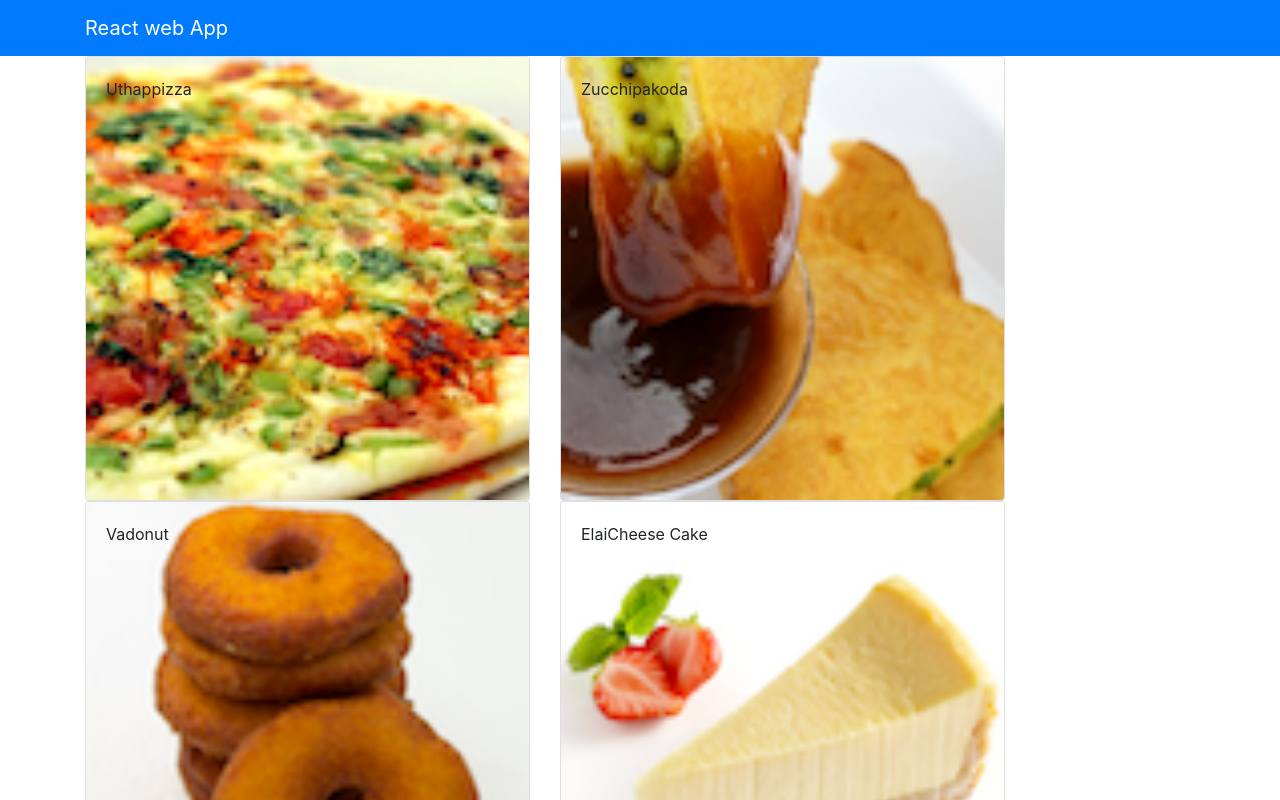
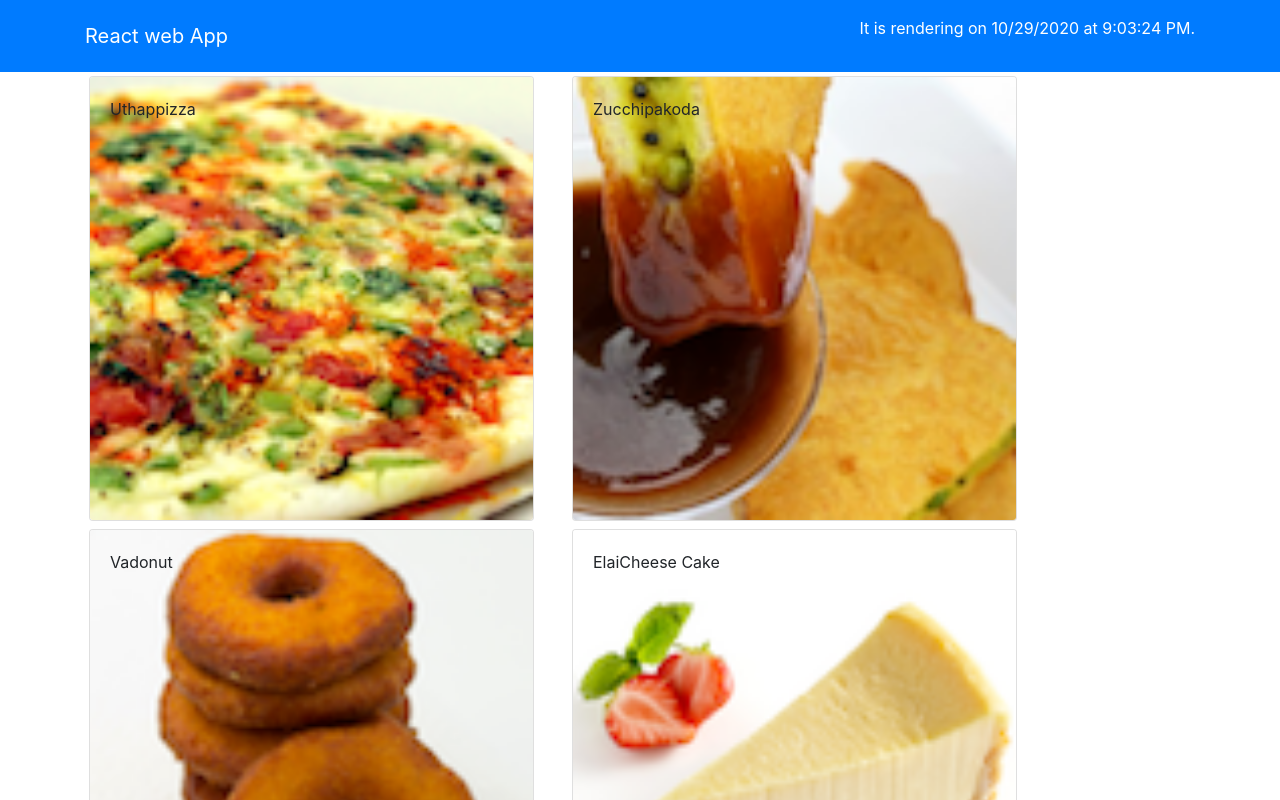
Before and after one commit to yogesh-kansal/front-end-web, a React (Create React App) app in the folder confusion/: page / in a window 1280 px wide. Shown: the top 800 px of the page. Built offline with nearby package versions, Linux system fonts and the light colour scheme.

Commit message:
added child component

```diff
--- a/confusion/src/App.js
+++ b/confusion/src/App.js
@@ -1,9 +1,10 @@
 import React, {Component } from 'react';
 //import logo from './logo.svg';
-import { Navbar, NavbarBrand } from 'reactstrap';
+import { Navbar, NavbarBrand, NavbarText } from 'reactstrap';
 import Menu from './components/menucomp';
 import './App.css';
 import Dishes from './shared/dishes';
+import Clock from './components/Clock'
 
 class App extends Component {
   constructor(props) {
@@ -21,7 +22,9 @@ class App extends Component {
         <Navbar dark color="primary">
           <div className="container">
             <NavbarBrand href="#">React web App</NavbarBrand>
-
+    <NavbarText className="text-white">
+      <Clock />
+    </NavbarText>
           </div>
         </Navbar>
 
@@ -30,8 +33,10 @@ class App extends Component {
       </div>
     );
   }
+
+
+
 }
-
 
 
 /*
--- /dev/null
+++ b/confusion/src/components/Clock.js
@@ -0,0 +1,26 @@
+//const { Component } = require("react")
+
+import React, { Component } from 'react';
+
+class Clock extends Component {
+    constructor(props) {
+        super(props);
+
+        this.state= {
+            date:new Date()
+        };
+    }
+
+    render() {
+        return(
+            <div>
+                <p>It is rendering on {this.state.date.toLocaleDateString()} at {this.state.date.toLocaleTimeString()}.</p>
+            </div>
+        );
+
+    }
+
+}
+
+
+export default Clock;
--- /dev/null
+++ b/confusion/src/components/dishDetails.js
@@ -0,0 +1,51 @@
+import React, { Component } from 'react';
+import { Card, CardImg, CardText, CardBody, CardTitle } from 'reactstrap';
+
+class Dishdetail extends Component {
+    constructor(props) {
+        super(props);
+
+        this.state= {
+            date:new Date()
+        };
+    }
+
+    render() {
+        if(this.props.dishdetail != null) {
+            return(
+                <div className="row">
+                    <div className="col-12 col-md-5 m-1">
+                    <Card>
+                            <CardImg width="40%" src={this.props.dishdetail.image} alt={this.props.dishdetail.name} />
+                            <CardBody>
+                                <CardTitle>{this.props.dishdetail.name}</CardTitle>
+                                <CardText>{this.props.dishdetail.description}</CardText>
+                            </CardBody>
+                        </Card>
+                    </div>
+                    <div className="col-12 col-md-5 m-1">
+                        <Card>
+                            <CardTitle>Comments</CardTitle>
+                            {this.props.dishdetail.comments.map((comment) => {
+                                return(
+                                <div key={comment.id}>
+                                    <CardText className="ml-2">{comment.comment}</CardText>
+                                    <CardText className="ml-2">--{comment.author}, {comment.date}{<br></br>} {<br></br>}</CardText>
+                                </div>
+                                );
+                            })}
+                        </Card>
+
+                    </div>
+
+                </div>
+            );
+        }
+        else {
+            return(<div></div>);
+        }
+    }
+}
+
+
+export default Dishdetail;
--- a/confusion/src/components/menucomp.js
+++ b/confusion/src/components/menucomp.js
@@ -1,11 +1,13 @@
 //const { Component } = require("react");
 
 import React, {Component} from 'react';
-import { Card, CardImg, CardImgOverlay, CardText, CardBody, CardTitle } from 'reactstrap';
+import { Card, CardImg, CardImgOverlay, CardTitle } from 'reactstrap';
+import Dishdetail from './dishDetails';
 
 class Menu extends Component {
     constructor(props)
     {
+        console.log('cons. Did called');
         super(props);
 
         this.state= {
@@ -14,12 +16,18 @@ class Menu extends Component {
 
 
     }
+    componentDidMount() {
+        console.log('Did called');
+    }
+    componentWillMount() {
+        console.log('will called');
+    }
 
     onDishSelect(dish) {
         this.setState({selectedDish: dish});
     }
 
-    renderDish(dish) {
+    /*renderDish(dish) {
         if(dish != null) {
             return(
                 <Card>
@@ -35,12 +43,14 @@ class Menu extends Component {
         else {
             return(<div></div>);
         }
-    }
+
+    }*/
     render() {
+        console.log('render Did called');
 
         const menu= this.props.dishes.map((dish) => {
             return(
-                <div key={dish.id} className="col-12 col-md-5 col-mr-1">
+                <div key={dish.id} className="col-12 col-md-5 m-1">
                     <Card onClick={() => this.onDishSelect(dish)}>
                         <CardImg width="100%" src={dish.image} alt={dish.name} />
                         <CardImgOverlay>
@@ -56,9 +66,7 @@ class Menu extends Component {
                 <div className="row">
                         {menu}
                 </div>
-                <div className="row col-auto">
-                    {this.renderDish(this.state.selectedDish)}
-                </div>
+                    <Dishdetail dishdetail={this.state.selectedDish} />
             </div>
         );
     }
--- a/confusion/src/shared/dishes.js
+++ b/confusion/src/shared/dishes.js
@@ -6,8 +6,44 @@ const  Dishes=  [
     category: 'mains',
     label:'Hot',
     price:'4.99',
-        description:'A unique combination of Indian Uthappam (pancake) and Italian pizza, topped with Cerignola olives, ripe vine cherry tomatoes, Vidalia onion, Guntur chillies and Buffalo Paneer.'
+    description:'A unique combination of Indian Uthappam (pancake) and Italian pizza, topped with Cerignola olives, ripe vine cherry tomatoes, Vidalia onion, Guntur chillies and Buffalo Paneer.',
+    comments: [
+        {
+        id: 0,
+        rating: 5,
+        comment: "Imagine all the eatables, living in conFusion!",
+        author: "John Lemon",
+        date: "2012-10-16T17:57:28.556094Z"
         },
+        {
+        id: 1,
+        rating: 4,
+        comment: "Sends anyone to heaven, I wish I could get my mother-in-law to eat it!",
+        author: "Paul McVites",
+        date: "2014-09-05T17:57:28.556094Z"
+        },
+        {
+        id: 2,
+        rating: 3,
+        comment: "Eat it, just eat it!",
+        author: "Michael Jaikishan",
+        date: "2015-02-13T17:57:28.556094Z"
+        },
+        {
+        id: 3,
+        rating: 4,
+        comment: "Ultimate, Reaching for the stars!",
+        author: "Ringo Starry",
+        date: "2013-12-02T17:57:28.556094Z"
+        },
+        {
+        id: 4,
+        rating: 2,
+        comment: "It's your birthday, we're gonna party!",
+        author: "25 Cent",
+        date: "2011-12-02T17:57:28.556094Z"
+        }
+    ]                        },
     {
     id: 1,
     name:'Zucchipakoda',
@@ -15,7 +51,44 @@ const  Dishes=  [
     category: 'appetizer',
     label:'',
     price:'1.99',
-        description:'Deep fried Zucchini coated with mildly spiced Chickpea flour batter accompanied with a sweet-tangy tamarind sauce'
+    description:'Deep fried Zucchini coated with mildly spiced Chickpea flour batter accompanied with a sweet-tangy tamarind sauce',
+    comments: [
+        {
+        id: 0,
+        rating: 5,
+        comment: "Imagine all the eatables, living in conFusion!",
+        author: "John Lemon",
+        date: "2012-10-16T17:57:28.556094Z"
+        },
+        {
+        id: 1,
+        rating: 4,
+        comment: "Sends anyone to heaven, I wish I could get my mother-in-law to eat it!",
+        author: "Paul McVites",
+        date: "2014-09-05T17:57:28.556094Z"
+        },
+        {
+        id: 2,
+        rating: 3,
+        comment: "Eat it, just eat it!",
+        author: "Michael Jaikishan",
+        date: "2015-02-13T17:57:28.556094Z"
+        },
+        {
+        id: 3,
+        rating: 4,
+        comment: "Ultimate, Reaching for the stars!",
+        author: "Ringo Starry",
+        date: "2013-12-02T17:57:28.556094Z"
+        },
+        {
+        id: 4,
+        rating: 2,
+        comment: "It's your birthday, we're gonna party!",
+        author: "25 Cent",
+        date: "2011-12-02T17:57:28.556094Z"
+        }
+    ]
     },
     {
     id: 2,
@@ -24,7 +97,44 @@ const  Dishes=  [
     category: 'appetizer',
     label:'New',
     price:'1.99',
-        description:'A quintessential ConFusion experience, is it a vada or is it a donut?'
+    description:'A quintessential ConFusion experience, is it a vada or is it a donut?',
+    comments: [
+        {
+        id: 0,
+        rating: 5,
+        comment: "Imagine all the eatables, living in conFusion!",
+        author: "John Lemon",
+        date: "2012-10-16T17:57:28.556094Z"
+        },
+        {
+        id: 1,
+        rating: 4,
+        comment: "Sends anyone to heaven, I wish I could get my mother-in-law to eat it!",
+        author: "Paul McVites",
+        date: "2014-09-05T17:57:28.556094Z"
+        },
+        {
+        id: 2,
+        rating: 3,
+        comment: "Eat it, just eat it!",
+        author: "Michael Jaikishan",
+        date: "2015-02-13T17:57:28.556094Z"
+        },
+        {
+        id: 3,
+        rating: 4,
+        comment: "Ultimate, Reaching for the stars!",
+        author: "Ringo Starry",
+        date: "2013-12-02T17:57:28.556094Z"
+        },
+        {
+        id: 4,
+        rating: 2,
+        comment: "It's your birthday, we're gonna party!",
+        author: "25 Cent",
+        date: "2011-12-02T17:57:28.556094Z"
+        }
+    ]
     },
     {
     id: 3,
@@ -33,8 +143,45 @@ const  Dishes=  [
     category: 'dessert',
     label:'',
     price:'2.99',
-        description:'A delectable, semi-sweet New York Style Cheese Cake, with Graham cracker crust and spiced with Indian cardamoms'
+    description:'A delectable, semi-sweet New York Style Cheese Cake, with Graham cracker crust and spiced with Indian cardamoms',
+    comments: [
+        {
+        id: 0,
+        rating: 5,
+        comment: "Imagine all the eatables, living in conFusion!",
+        author: "John Lemon",
+        date: "2012-10-16T17:57:28.556094Z"
+        },
+        {
+        id: 1,
+        rating: 4,
+        comment: "Sends anyone to heaven, I wish I could get my mother-in-law to eat it!",
+        author: "Paul McVites",
+        date: "2014-09-05T17:57:28.556094Z"
+        },
+        {
+        id: 2,
+        rating: 3,
+        comment: "Eat it, just eat it!",
+        author: "Michael Jaikishan",
+        date: "2015-02-13T17:57:28.556094Z"
+        },
+        {
+        id: 3,
+        rating: 4,
+        comment: "Ultimate, Reaching for the stars!",
+        author: "Ringo Starry",
+        date: "2013-12-02T17:57:28.556094Z"
+        },
+        {
+        id: 4,
+        rating: 2,
+        comment: "It's your birthday, we're gonna party!",
+        author: "25 Cent",
+        date: "2011-12-02T17:57:28.556094Z"
         }
     ]
+    }
+];
 
 export default Dishes;
```
Lines whose indentation alone changed are shown as unchanged.
